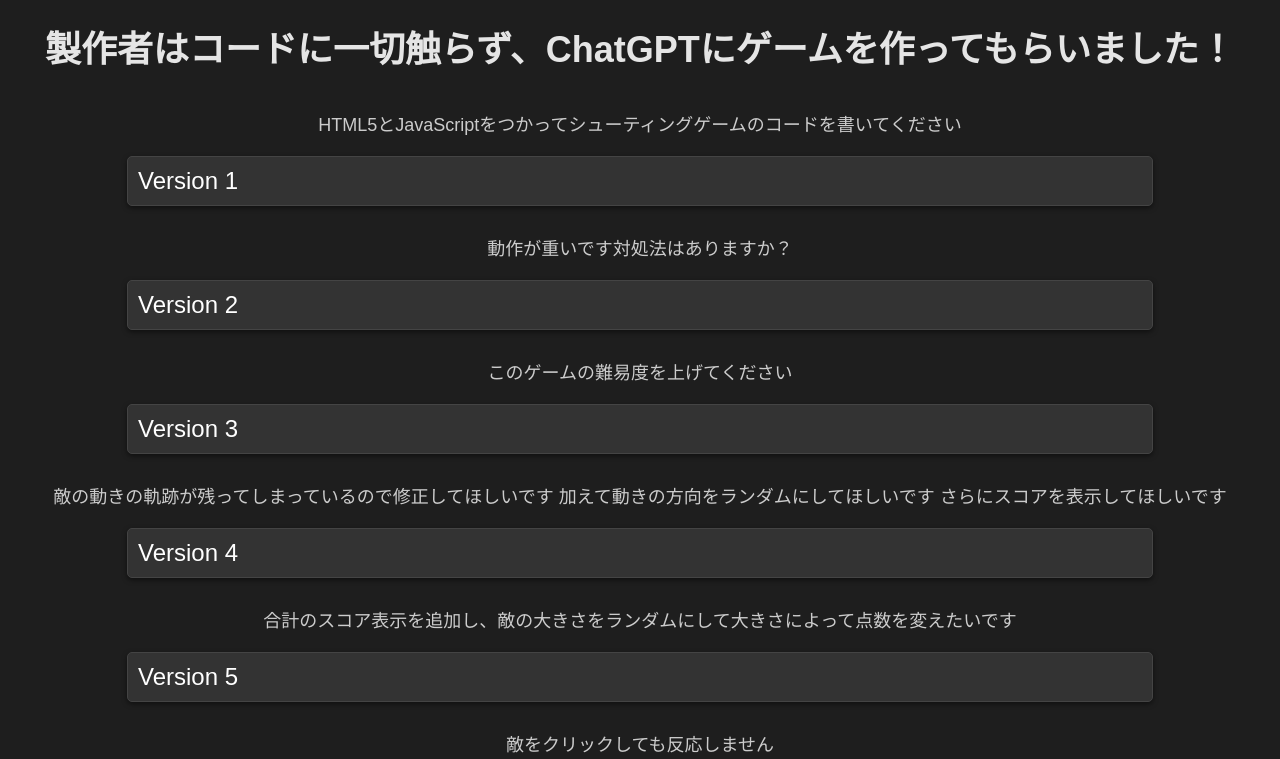
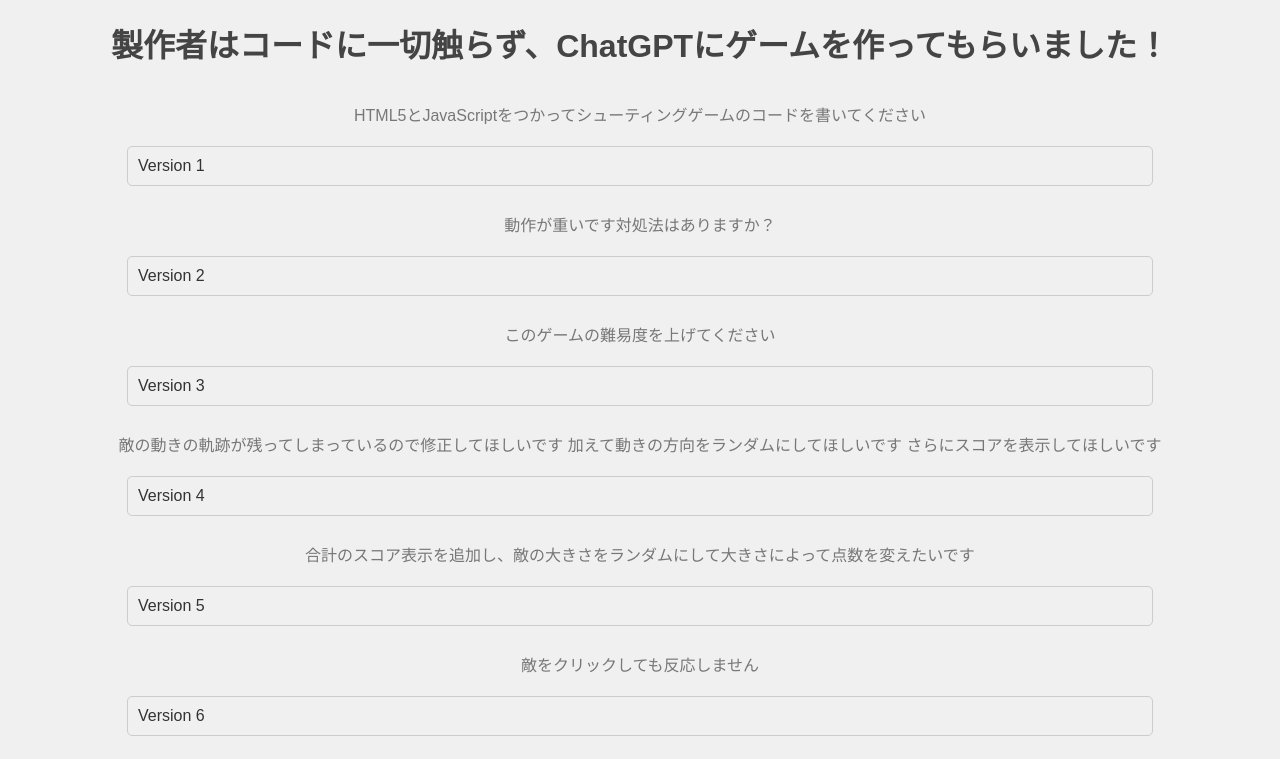
Before and after one commit to demoto1111/demoto1111.github.io, a plain HTML site: page index.html in a window 1280 px wide. Shown: the top 759 px of the page. Drawn offline with Linux system fonts and the light colour scheme.

Commit message:
Revert "5"
This reverts commit c0888a9cf6668beb59c1366454fab446bf791453.

```diff
--- a/index.html
+++ b/index.html
@@ -4,19 +4,17 @@
     <title>ChatGPTが作るシューティングゲーム</title>
     <style>
       body {
-        background-color: #1E1E1E;
+        background-color: #F0F0F0;
         font-family: Arial, sans-serif;
         margin: 0;
         padding: 0;
-        color: #FFFFFF;
       }
 
       h1 {
         text-align: center;
-        color: #E5E5E5;
+        color: #444444;
         margin-top: 20px;
         margin-bottom: 20px;
-        font-size: 36px;
       }
 
       ul {
@@ -30,38 +28,31 @@
 
       li {
         margin-bottom: 10px;
-        border: 1px solid #444444;
+        border: 1px solid #CCCCCC;
         border-radius: 5px;
         width: 80%;
-        background-color: #333333;
-        box-shadow: 0px 2px 5px rgba(0, 0, 0, 0.5);
       }
 
       li:hover {
-        background-color: #444444;
-        box-shadow: 0px 2px 5px rgba(0, 0, 0, 0.8);
+        background-color: #F0F0F0;
       }
 
       a {
         display: block;
         padding: 10px;
-        color: #FFFFFF;
+        color: #333333;
         text-decoration: none;
         transition: all 0.3s ease-in-out;
-        font-size: 24px;
       }
 
       a:hover {
-        background-color: #FFFFFF;
-        color: #1E1E1E;
-        border-radius: 5px;
+        background-color: #333333;
+        color: #FFFFFF;
       }
 
       p {
         margin-bottom: 20px;
-        color: #CCCCCC;
-        font-size: 18px;
-        text-align: center;
+        color: #777777;
       }
 
     </style>
```
